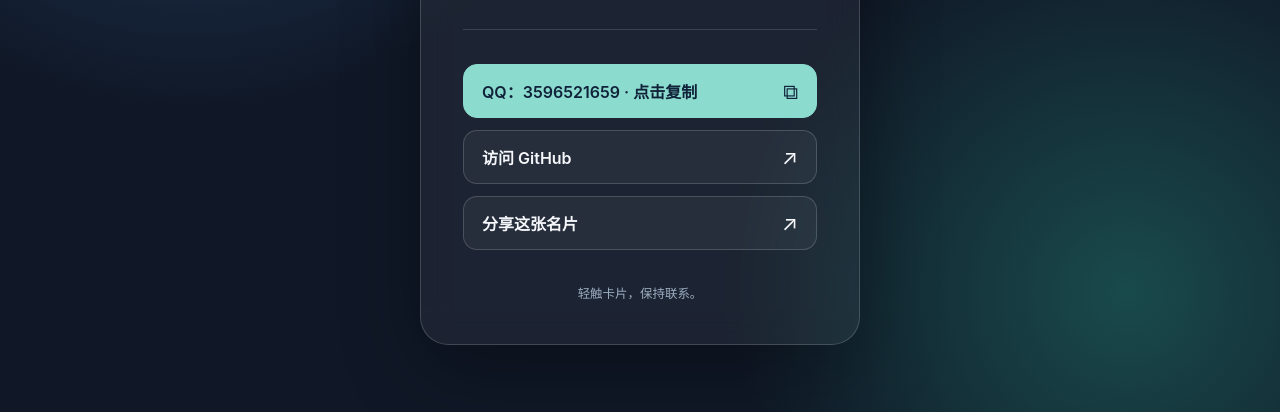
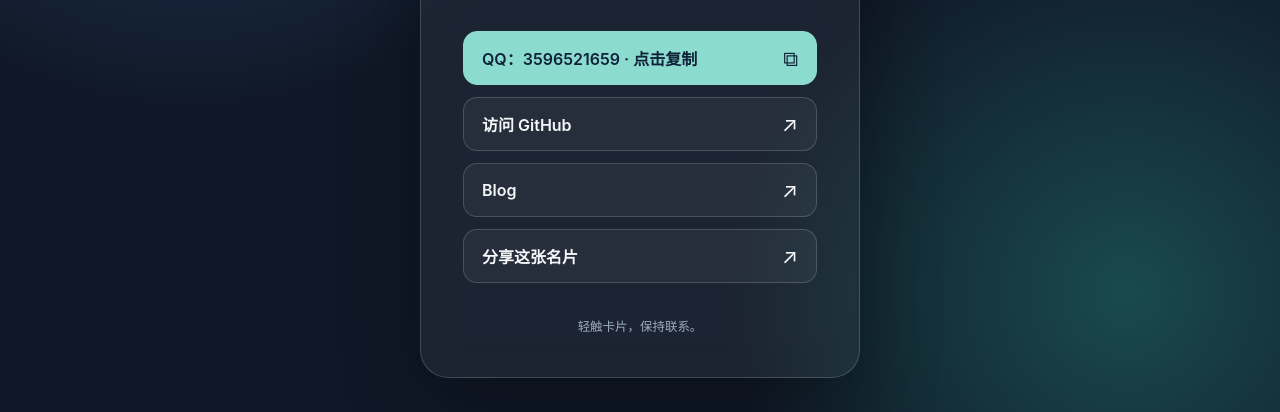
Before and after one commit to hysquib/codex, a plain HTML site: page index.html in a window 1280 px wide. Shown: the part 388-800 px from the top of the page. Drawn offline with Linux system fonts and the light colour scheme.

Commit message:
Add Blog link to NFC card

```diff
--- a/index.html
+++ b/index.html
@@ -37,6 +37,7 @@
       <nav class="links" aria-label="联系链接">
         <button id="qq" class="primary" type="button">QQ：3596521659 · 点击复制 <span class="arrow" aria-hidden="true">⧉</span></button>
         <a href="https://github.com/hysquib">访问 GitHub <span class="arrow" aria-hidden="true">↗</span></a>
+        <a href="https://blog.hysquib.cn/">Blog <span class="arrow" aria-hidden="true">↗</span></a>
         <button id="share" type="button">分享这张名片 <span class="arrow" aria-hidden="true">↗</span></button>
       </nav>
       <footer>轻触卡片，保持联系。</footer>
```
